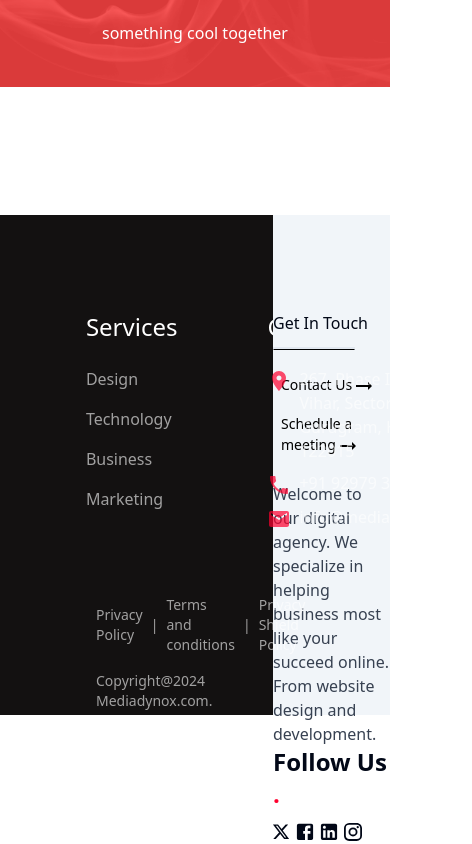
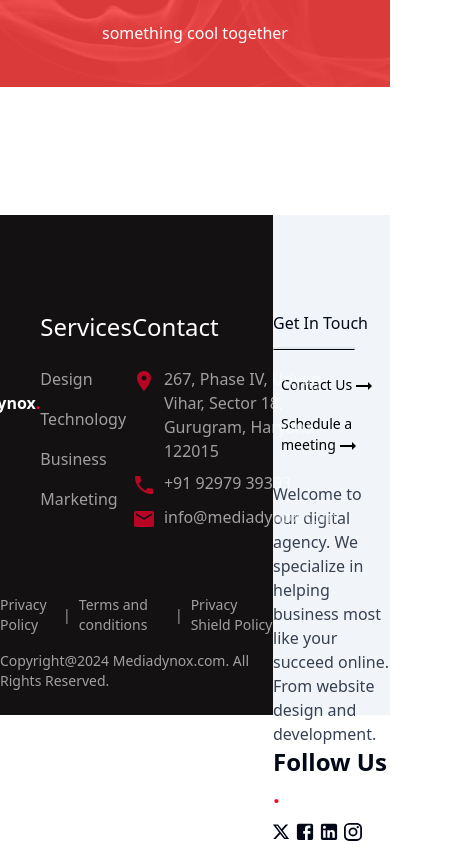
Before and after one commit to rkcoola792/media-dynox, a React (Vite) app: page / in a window 390 px wide. Shown: the part 8860-9704 px from the top of the page, 472 px wide, since content can reach past the window. Built offline with nearby package versions, Linux system fonts and the light colour scheme.

Commit message:
footer responsive

```diff
--- a/src/components/Footer.jsx
+++ b/src/components/Footer.jsx
@@ -12,9 +12,9 @@ const Footer = () => {
   return (
     <div className="footer mt-32 h-[500px] flex ">
       <div className="left bg-[#131111] w-[70%] ">
-        <div className="top flex gap-[90px] justify-center pt-24">
+        <div className="top flex lg:gap-[90px] sm:gap-12 justify-center pt-24 px-12">
           <div>
-            <h1 className="text-3xl font-semibold text-white mt-20">
+            <h1 className="lg:text-3xl sm:text-2xl  sm:hidden lg:block font-semibold text-white mt-20">
               MediaDynox<span className="font-bold text-mainred">.</span>
             </h1>
           </div>
@@ -68,7 +68,7 @@ const Footer = () => {
             </div>
           </div>
         </div>
-        <div className="bottom px-24">
+        <div className="bottom lg:px-24 sm:pl-24 ">
           <div className="upper flex gap-2 mt-16 items-center">
             <div className=" text-sm text-white opacity-60 hover:opacity-90 cursor-pointer transition duration-450 ease-out hover:ease-in ">
               Privacy Policy{" "}
@@ -90,7 +90,7 @@ const Footer = () => {
         </div>
       </div>
 
-      <div className="right w-[35%] bg-slate-100 flex flex-col lg:pl-16 md:pl-10 pt-24  ">
+      <div className="right w-[35%] bg-slate-100 flex flex-col lg:pl-16 sm:pl-10 pt-24  ">
         <div className="top flex flex-col gap-2 ">
           <div className="title">
             <h1 className="lg:text-4xl md:text-3xl font-medium">Get In Touch</h1>
@@ -108,7 +108,7 @@ const Footer = () => {
           </div>
         </div>
         <div className="mid">
-          <p className="text-gray-700 lg:text-sm sm:text-xs sm:leading-6 mt-6 md:w-[80%] lg:w-[70%] leading-6 lg:leading-7">
+          <p className="text-gray-700 lg:text-sm sm:text-xs sm:leading-6 mt-6 md:w-[80%] lg:w-[80%] lg:leading-7">
             Welcome to our digital agency. We specialize in helping business
             most like your succeed online. From website design and development.
           </p>
```
